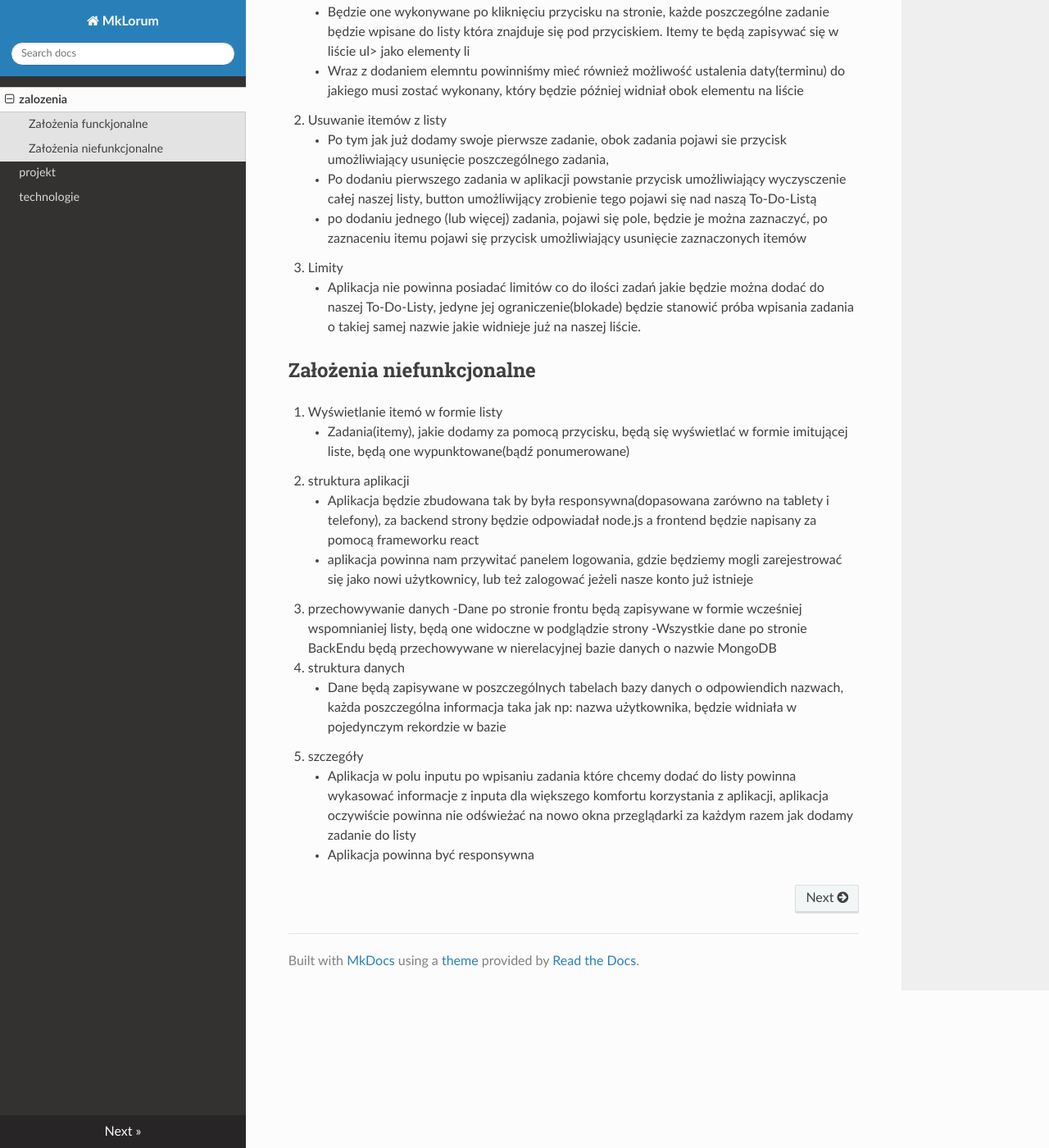
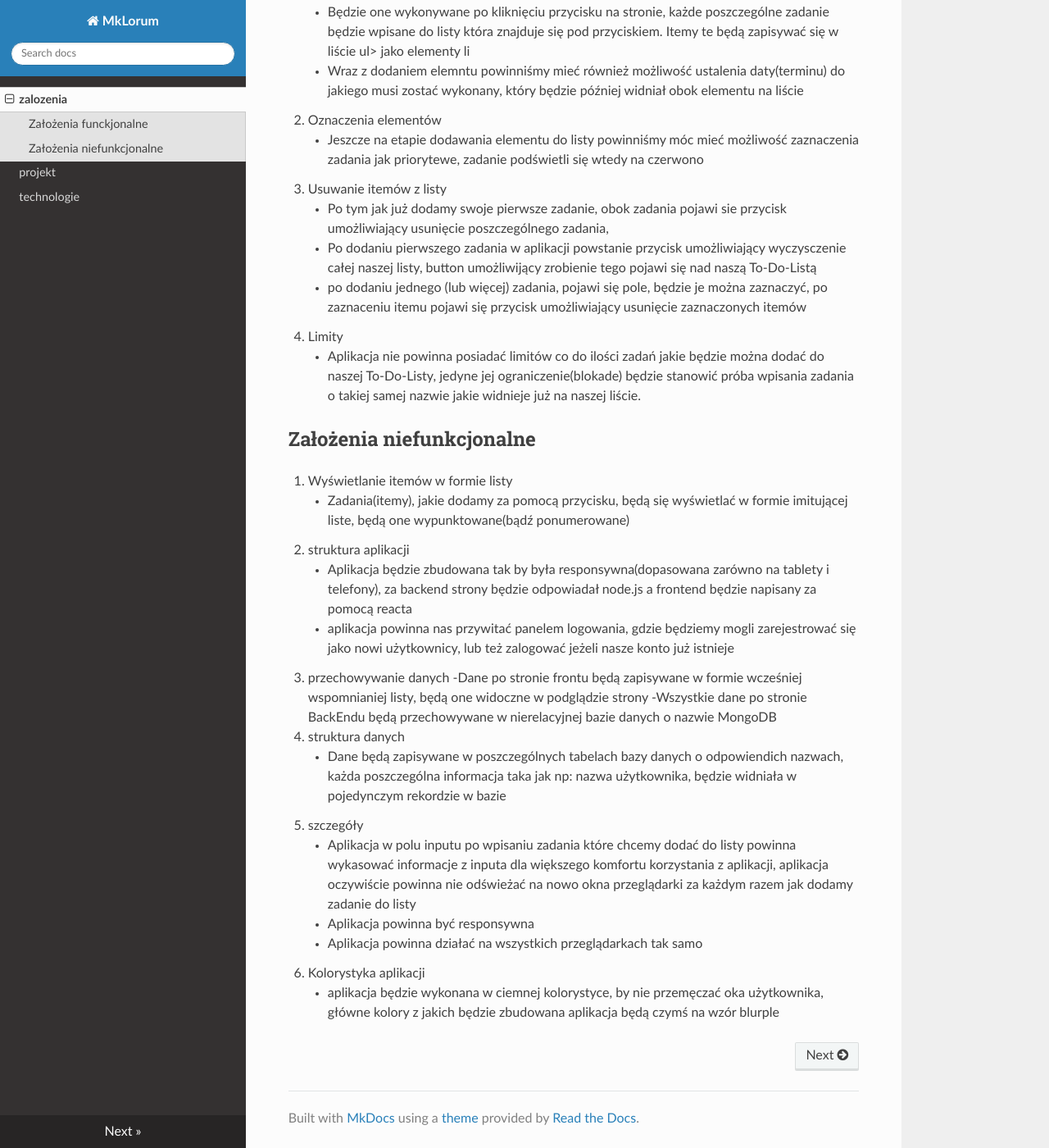
Before and after one commit to praktyka-et/to-do-app, an MkDocs documentation site: the page built from docs/index.md, in a window 1280 px wide and 1400 px high, scrolled down 237 px. Shown: the whole window at 82% size. Built offline with MkDocs 1.6.1, drawn with Linux system fonts in a browser that asks for light colours; nearby versions of some CDN libraries.

Commit message:
Update index.md

```diff
--- a/docs/index.md
+++ b/docs/index.md
@@ -6,6 +6,8 @@
 1. Dodawanie Itemów do listy
      - Będzie one wykonywane po kliknięciu przycisku na stronie, każde poszczególne zadanie będzie wpisane do listy która znajduje się pod przyciskiem. Itemy te będą zapisywać się w liście ul> jako elementy li
      - Wraz z dodaniem elemntu powinniśmy mieć również możliwość ustalenia daty(terminu) do jakiego musi zostać wykonany, który będzie później widniał obok elementu na liście
+1. Oznaczenia elementów
+     - Jeszcze na etapie dodawania elementu do listy powinniśmy móc mieć możliwość zaznaczenia zadania jak priorytewe, zadanie podświetli się wtedy na czerwono
 1. Usuwanie itemów z listy
      - Po tym jak już dodamy swoje pierwsze zadanie, obok zadania pojawi sie przycisk umożliwiający usunięcie poszczególnego zadania,
      - Po dodaniu pierwszego zadania w aplikacji powstanie przycisk umożliwiający wyczysczenie całej naszej listy, button umożliwijący zrobienie tego pojawi się nad naszą To-Do-Listą
@@ -15,11 +17,11 @@
 
 ## Założenia niefunkcjonalne
 
-1. Wyświetlanie itemó w formie listy
+1. Wyświetlanie itemów w formie listy
      - Zadania(itemy), jakie dodamy za pomocą przycisku, będą się wyświetlać w formie imitującej liste, będą one wypunktowane(bądź ponumerowane)
 1. struktura aplikacji
-     - Aplikacja będzie zbudowana tak by była responsywna(dopasowana zarówno na tablety i telefony), za backend strony będzie odpowiadał node.js a frontend będzie napisany za pomocą frameworku react
-     - aplikacja powinna nam przywitać panelem logowania, gdzie będziemy mogli zarejestrować się jako nowi użytkownicy, lub też zalogować jeżeli nasze konto już istnieje
+     - Aplikacja będzie zbudowana tak by była responsywna(dopasowana zarówno na tablety i telefony), za backend strony będzie odpowiadał node.js a frontend będzie napisany za pomocą reacta
+     - aplikacja powinna nas przywitać panelem logowania, gdzie będziemy mogli zarejestrować się jako nowi użytkownicy, lub też zalogować jeżeli nasze konto już istnieje
 1. przechowywanie danych
      -Dane po stronie frontu będą zapisywane w formie wcześniej wspomnianiej listy, będą one widoczne w podglądzie strony
      -Wszystkie dane po stronie BackEndu będą przechowywane w nierelacyjnej bazie danych o nazwie MongoDB
@@ -28,3 +30,6 @@
 1. szczegóły
      - Aplikacja w polu inputu po wpisaniu zadania które chcemy dodać do listy powinna wykasować informacje z inputa dla większego komfortu korzystania z aplikacji, aplikacja oczywiście powinna nie odświeżać na nowo okna przeglądarki za każdym razem jak dodamy zadanie do listy
      - Aplikacja powinna być responsywna
+     - Aplikacja powinna działać na wszystkich przeglądarkach tak samo
+ 1. Kolorystyka aplikacji
+     - aplikacja będzie wykonana w ciemnej kolorystyce, by nie przemęczać oka użytkownika, główne kolory z jakich będzie zbudowana aplikacja będą czymś na wzór blurple
```
